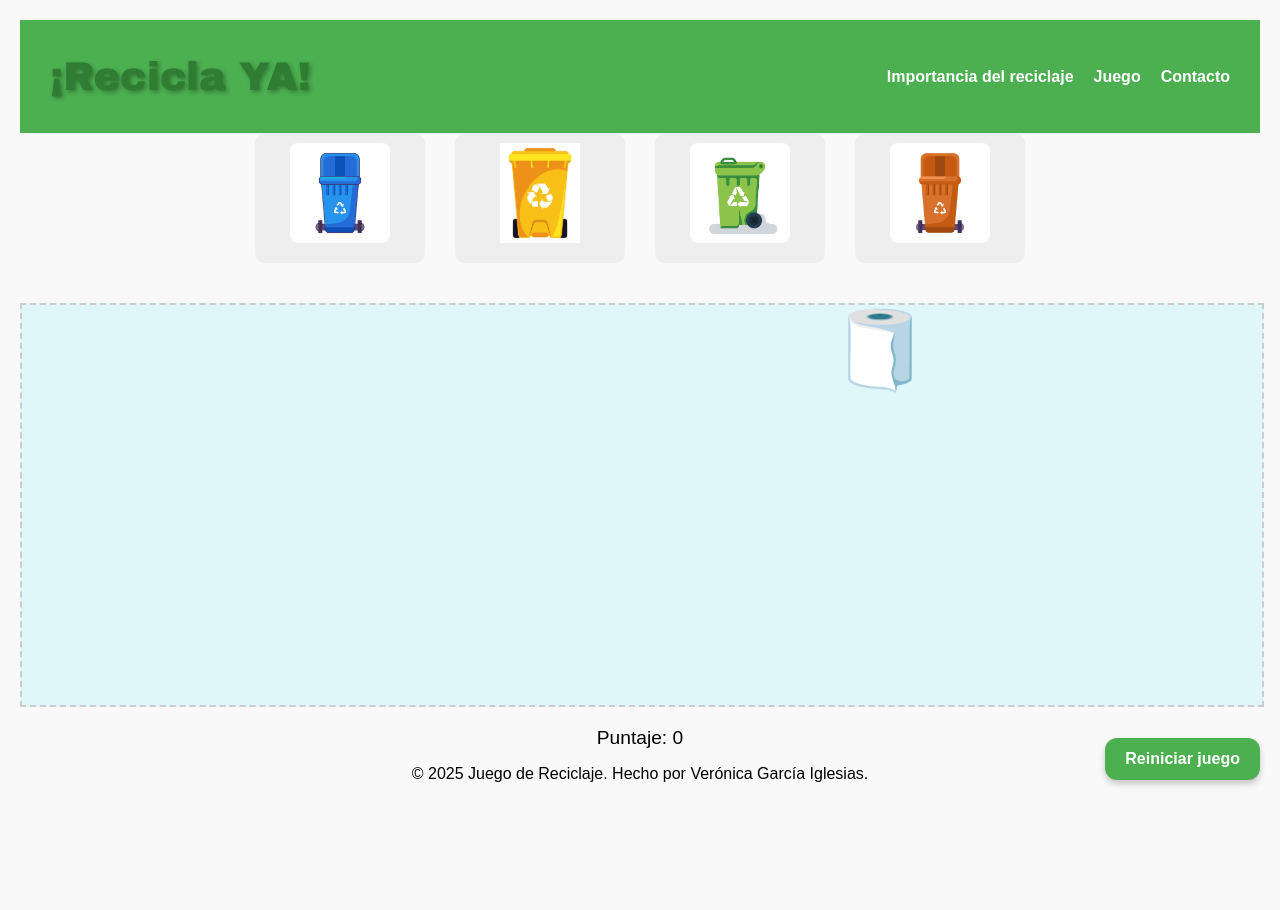
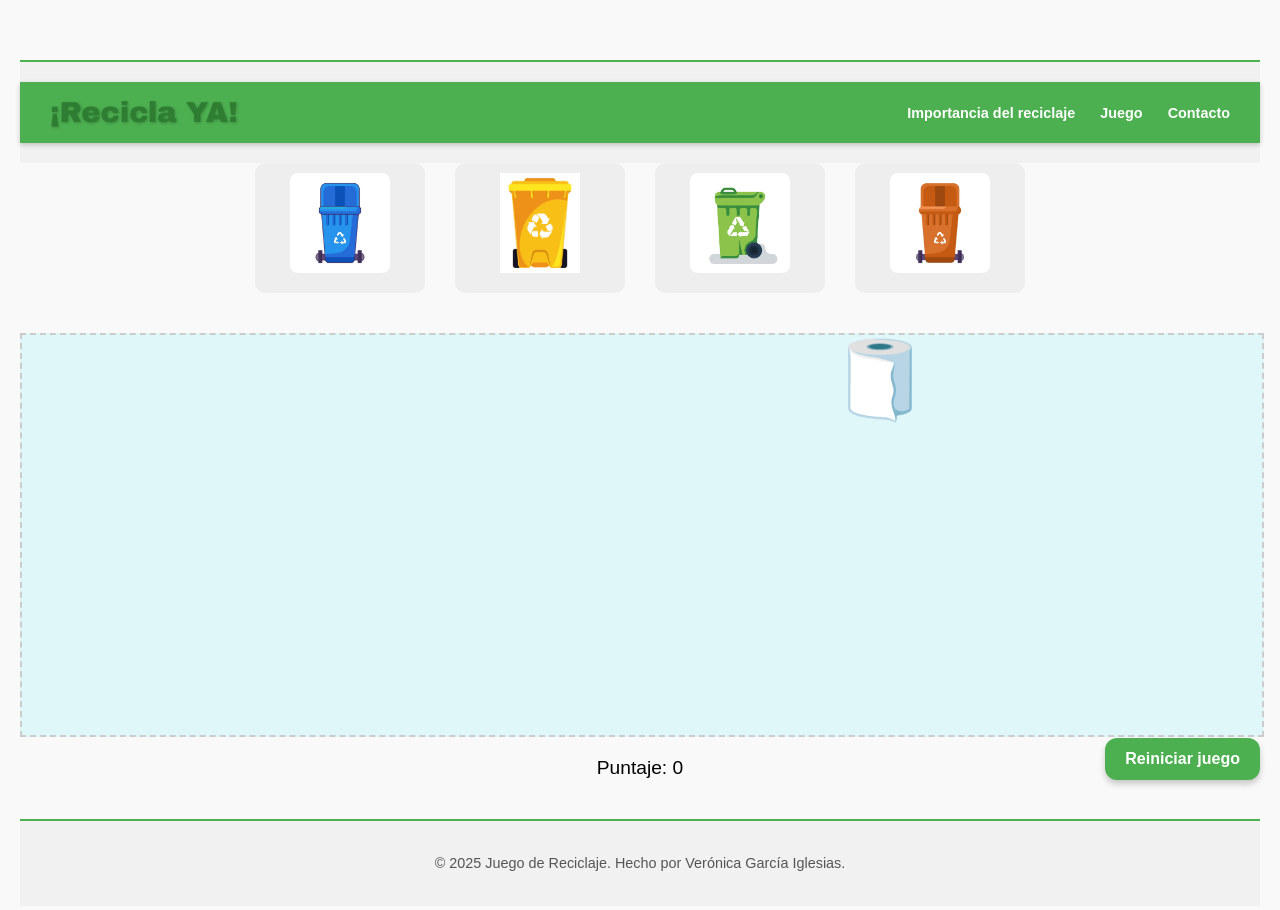
Before and after one commit to veronica-gi/recicla-ya, a plain HTML site: page game.html in a window 1280 px wide. Before the commit the page ends 819 px from the top, so only its background shows below. Drawn offline with Linux system fonts and the light colour scheme.

Commit message:
feat: ajustes de estilo en header y footer

```diff
--- a/game.html
+++ b/game.html
@@ -5,10 +5,12 @@
   <meta name="viewport" content="width=device-width, initial-scale=1.0" />
   <title>Juego de Reciclaje</title>
   <link rel="stylesheet" href="ui/css/styles.css" />
+  <link rel="stylesheet" href="ui/css/header.css" />
+  <link rel="stylesheet" href="ui/css/footer.css" />
 </head>
 <body>
 
-  <div id="header"></div>
+  <div id="header" class="site-footer"></div>
 
   <main>
     <section class="zona-contenedores">
@@ -50,7 +52,7 @@
     </section>
   </main>
 
-  <div id="footer"></div>
+  <div id="footer" class="site-footer"></div>
 
 
 
--- /dev/null
+++ b/ui/css/footer.css
@@ -0,0 +1,9 @@
+.site-footer {
+  padding: 20px 0;
+  text-align: center;
+  background-color: #f1f1f1;
+  font-size: 0.9rem;
+  color: #555;
+  border-top: 2px solid #4CAF50;
+  margin-top: 40px;
+}
--- a/ui/css/header.css
+++ b/ui/css/header.css
@@ -1,6 +1,3 @@
-/* ==========================
-   Header y barra de navegación
-========================== */
 .site-header {
   display: flex;
   justify-content: space-between;
--- a/ui/css/styles.css
+++ b/ui/css/styles.css
@@ -129,44 +129,3 @@ header h1 {
   transform: translateY(0);
   box-shadow: 0 3px 5px rgba(0,0,0,0.2);
 }
-
-/* Footer separado con más espacio */
-.footer-section {
-  margin-top: 60px;
-}
-
-.footer-juego {
-  padding: 20px 0;
-  text-align: center;
-  background-color: #f1f1f1;
-  font-size: 0.9rem;
-  color: #555;
-  border-top: 2px solid #2e7d32;
-}
-
-.site-header {
-  display: flex;
-  justify-content: space-between;
-  align-items: center;
-  padding: 15px 30px;
-  background-color: #4CAF50;
-  color: white;
-}
-
-.site-header .main-nav ul {
-  list-style: none;
-  display: flex;
-  gap: 20px;
-  margin: 0;
-  padding: 0;
-}
-
-.site-header .main-nav ul li a {
-  color: white;
-  text-decoration: none;
-  font-weight: bold;
-}
-
-.site-header .main-nav ul li a:hover {
-  text-decoration: underline;
-}
```
Also changed, not shown: index.html (+2 -2 lines).
